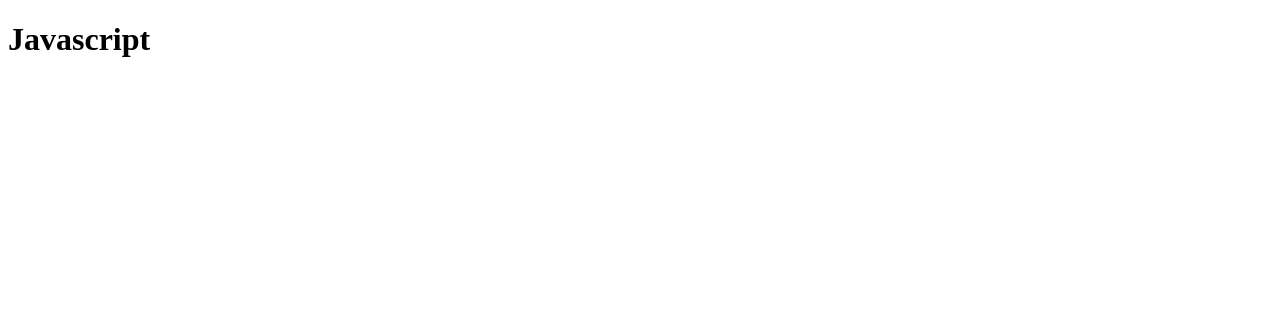
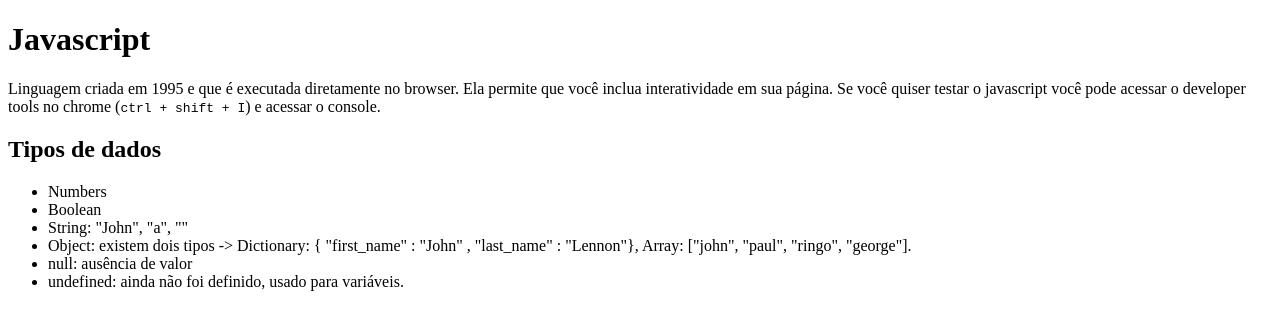
Before and after one commit to waljo/javascript, a plain HTML site: page index.html in a window 1280 px wide. Drawn offline with Linux system fonts and the light colour scheme.

Commit message:
Fim do dia 28 fev 2018

```diff
--- a/index.html
+++ b/index.html
@@ -6,6 +6,18 @@
 	</head>
 	<body>
 		<h1 id="titulo">Javascript</h1>
-
+		<p>Linguagem criada em 1995 e que é executada diretamente no browser. Ela permite que
+		você inclua interatividade em sua página. Se você quiser testar o javascript você pode acessar o developer tools no chrome (<code>ctrl + shift + I</code>) e acessar o console.</p>
+		<h2>Tipos de dados</h2>
+			<ul>
+				<li>Numbers</li>
+				<li>Boolean</li>
+				<li>String: "John", "a", ""</li>
+				<li>Object: existem dois tipos -> Dictionary: { "first_name" : "John"
+				, "last_name" : "Lennon"}, Array: ["john", "paul", "ringo", "george"].
+				</li>
+				<li>null: ausência de valor</li>
+				<li>undefined: ainda não foi definido, usado para variáveis.</li>
+			</ul>
 	</body>
 </html>
```
